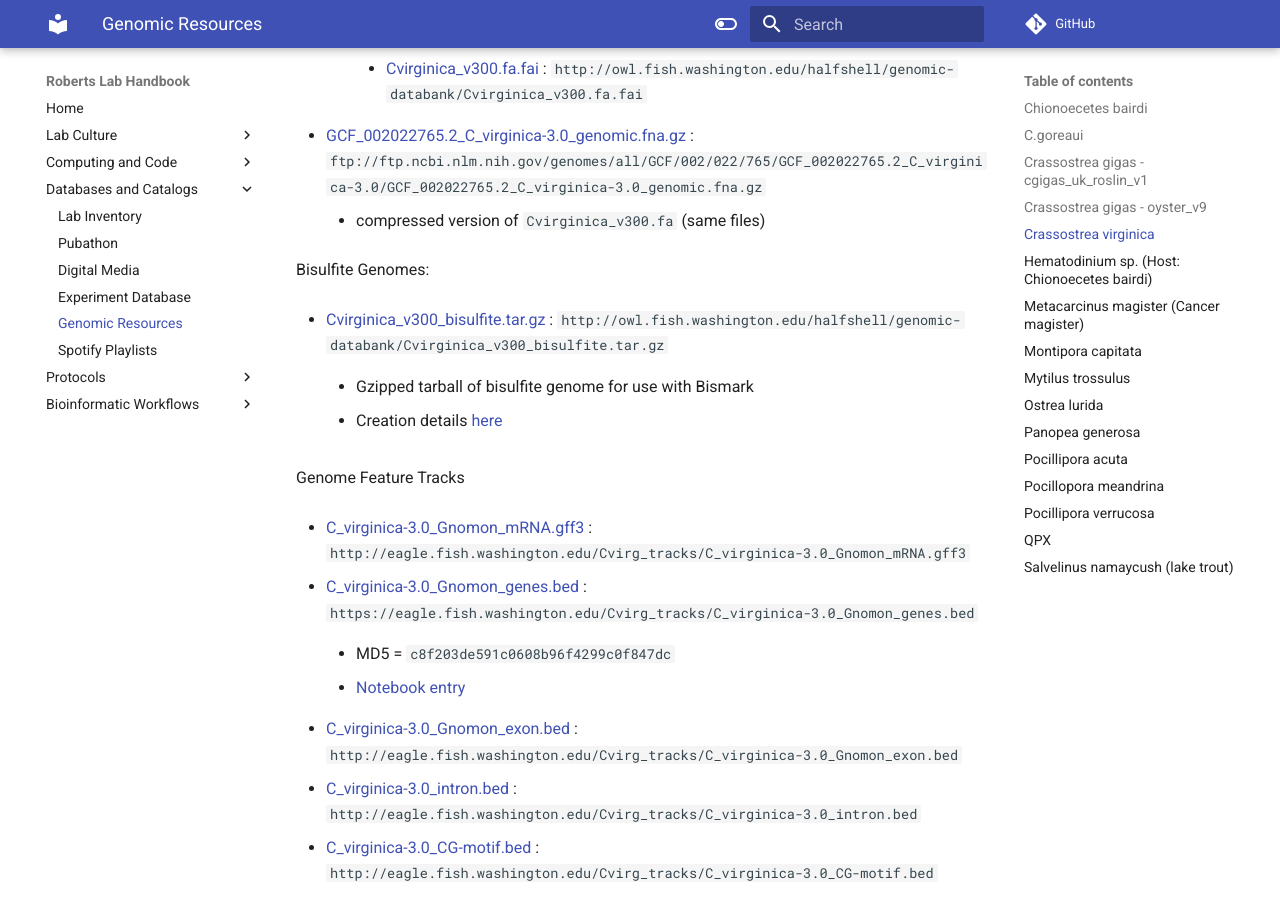
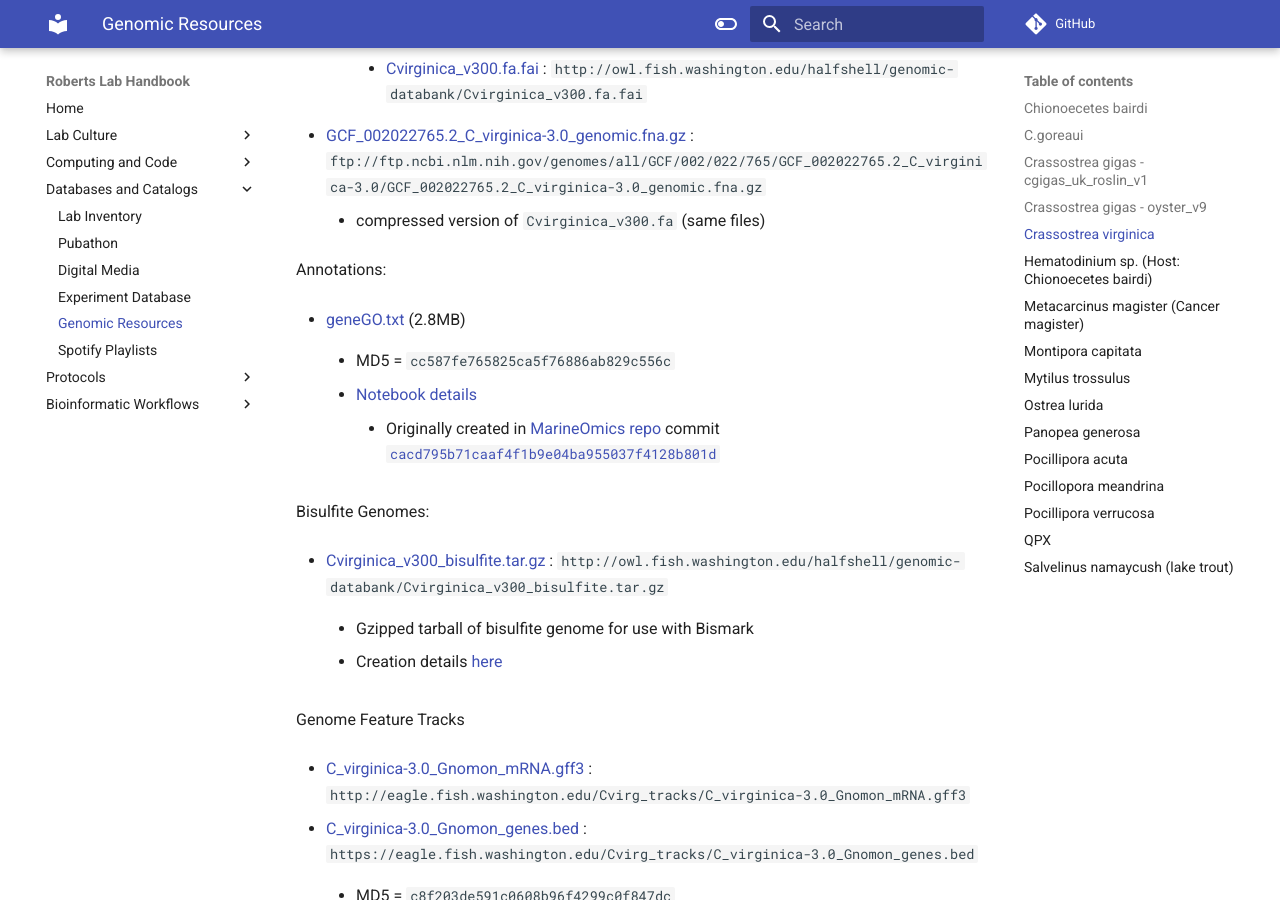
Before and after one commit to RobertsLab/resources, an MkDocs documentation site: the page built from docs/Genomic-Resources.md, in a window 1280 px wide and 900 px high, scrolled down 8611 px. Built offline with MkDocs 1.6.1 and Material for MkDocs 9.7.7, drawn with Linux system fonts in a browser that asks for light colours; comment, search, counter and statistics services are not loaded.

Commit message:
add cvir geneGO annotation file

```diff
--- a/docs/Genomic-Resources.md
+++ b/docs/Genomic-Resources.md
@@ -280,6 +280,16 @@ Genomes:
 -   [GCF_002022765.2_C\_virginica-3.0_genomic.fna.gz](ftp://ftp.ncbi.nlm.nih.gov/genomes/all/GCF/002/022/765/GCF_002022765.2_C_virginica-3.0/GCF_002022765.2_C_virginica-3.0_genomic.fna.gz) : `ftp://ftp.ncbi.nlm.nih.gov/genomes/all/GCF/002/022/765/GCF_002022765.2_C_virginica-3.0/GCF_002022765.2_C_virginica-3.0_genomic.fna.gz`
 
     -   compressed version of `Cvirginica_v300.fa` (same files)
+
+Annotations:
+
+- [geneGO.txt](https://owl.fish.washington.edu/halfshell/genomic-databank/geneGO.txt) (2.8MB)
+
+    - MD5 = `cc587fe765825ca5f76886ab829c556c`
+
+    - [Notebook details](https://sr320.github.io/annotation/)
+
+        - Originally created in [MarineOmics repo](https://github.com/MarineOmics) commit [`cacd795b71caaf4f1b9e04ba955037f4128b801d`](https://raw.githubusercontent.com/MarineOmics/marineomics.github.io/cacd795b71caaf4f1b9e04ba955037f4128b801d/DRAFT_Funct_Enrich/annot/geneGO.txt)
 
 Bisulfite Genomes:
 
```
